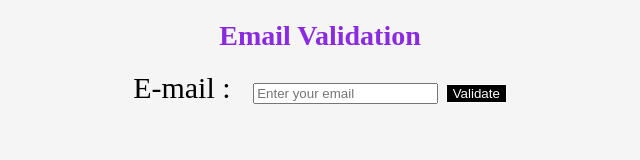
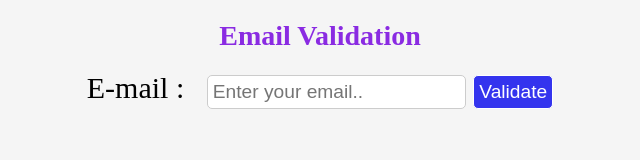
Before and after one commit to Umit8098/Js-email-validation, a plain HTML site: page index.html in a window 1280 px wide. Shown: the whole page, without its empty margins (320-960 px from the left). Drawn offline with Linux system fonts and the light colour scheme.

Commit message:
update to css

```diff
--- a/index.html
+++ b/index.html
@@ -13,7 +13,7 @@
 
     <form>
         <label>E-mail :</label>
-        <input type="text" id="mail" required placeholder="Enter your email">
+        <input type="text" id="mail" required placeholder="Enter your email..">
 
         <!--! enter tuşu da kullanılsın isteniyorsa, type submit olmalı. O zaman js tarafında preventDefault() kullanılmalı yoksa sayfa yenilenir ve sonuç kaybolur. -->
         <!-- <button type="submit" id="validate">Validate</button> -->
--- a/style.css
+++ b/style.css
@@ -4,7 +4,6 @@ body {
     background-color: whitesmoke;
     text-align: center;
     font-size: 30px;
-
     transition: background-color 0.5s ease;
 }
 
@@ -13,18 +12,28 @@ body {
   /* font-size: 1.2rem; */
   border: none;
   background-color: transparent;
-  transition: color 0.3s ease;
+  transition: color 0.5s ease;
 }
 
 input {
     margin-left: 15px;
+    padding: 5px;
+    font-size: 1.2rem;
+    border: 1px solid #ccc;
+    border-radius: 5px;
+    transition: border-color 0.3s ease, box-shadow 0.3s ease;
 }
 
 #validate {
-    background-color: black;
+    background-color: rgb(52, 52, 238);
     color: white;
     border: 1px solid white;
+    border-radius: 5px;
     cursor: pointer;
+    padding: 5px;
+    font-size: 1.2rem;
+    transition: background-color 0.3s ease, color 0.3s ease;
+
 }
 
 span {
```
